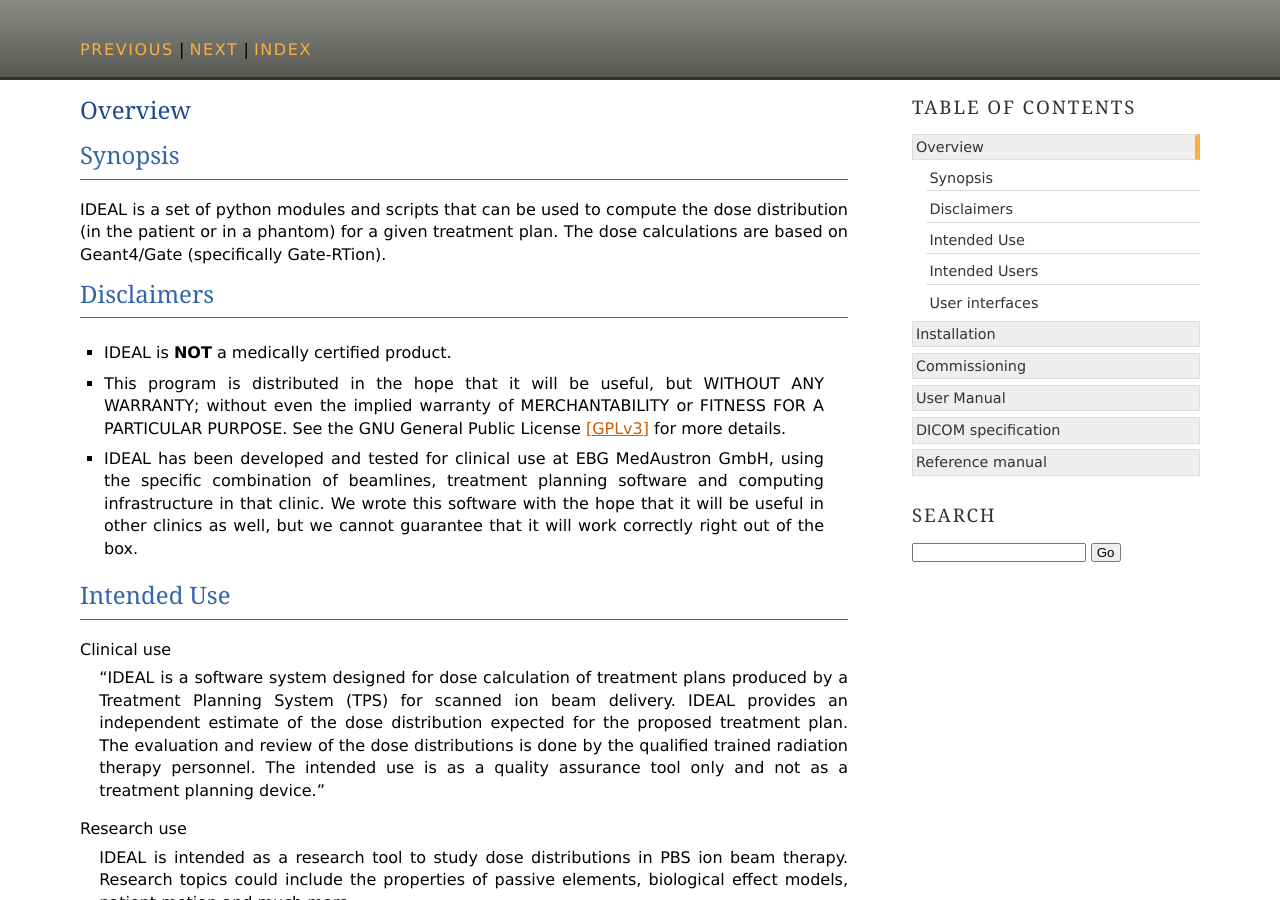
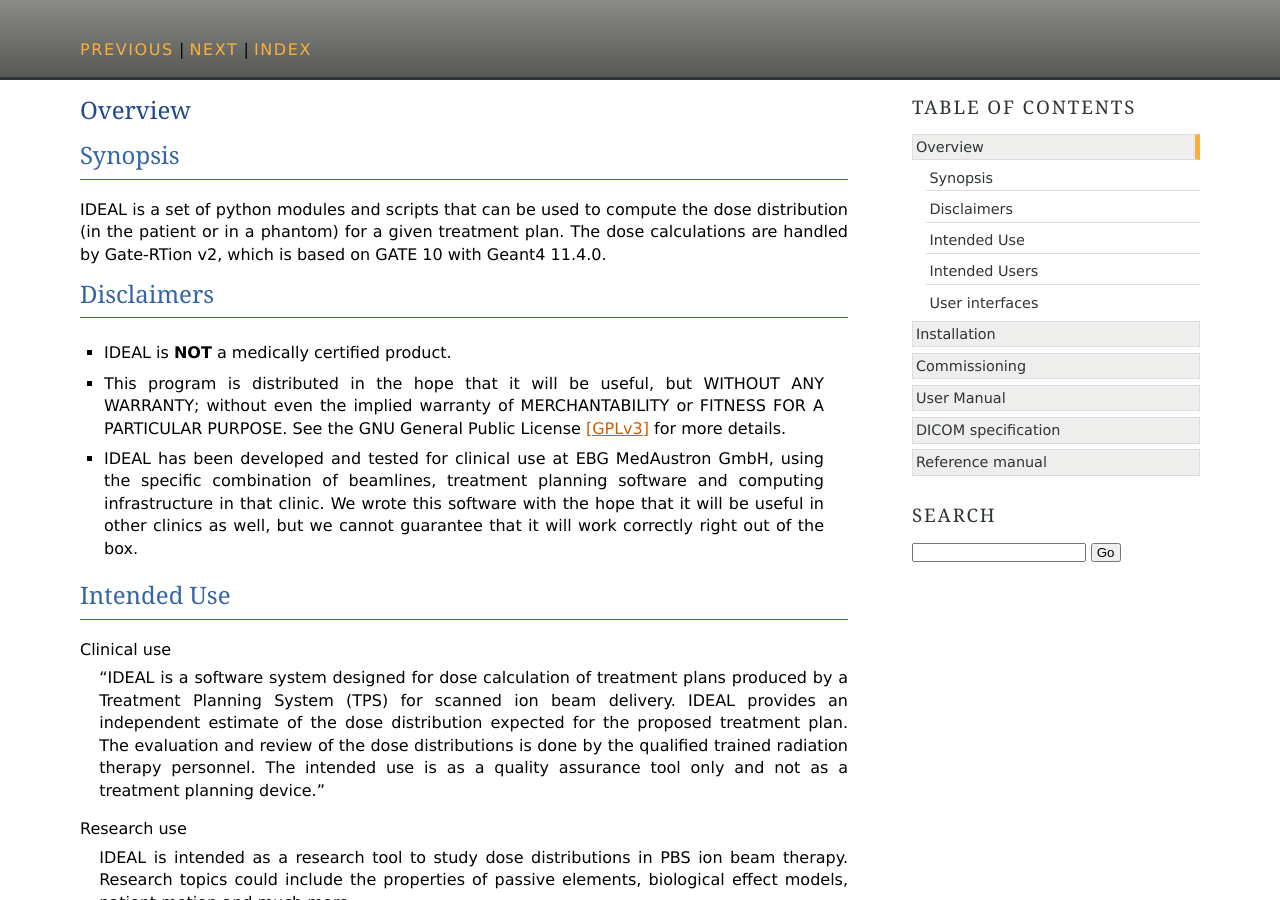
Before and after one commit to OpenGATE/IDEAL, a Sphinx documentation site: the page built from docs/overview/index.rst, in a window 1280 px wide and 900 px high. Built offline with Sphinx 7.4.7, drawn with Linux system fonts in a browser that asks for light colours; the version number could not be read and is left out.

Commit message:
specify Gate-RTion version

```diff
--- a/docs/overview/index.rst
+++ b/docs/overview/index.rst
@@ -8,7 +8,7 @@ Synopsis
 
 IDEAL is a set of python modules and scripts that can be used to compute the
 dose distribution (in the patient or in a phantom) for a given treatment plan.
-The dose calculations are based on Geant4/Gate (specifically Gate-RTion).
+The dose calculations are handled by Gate-RTion v2, which is based on GATE 10 with Geant4 11.4.0.
 
 .. _disclaimer-label:
 
```
